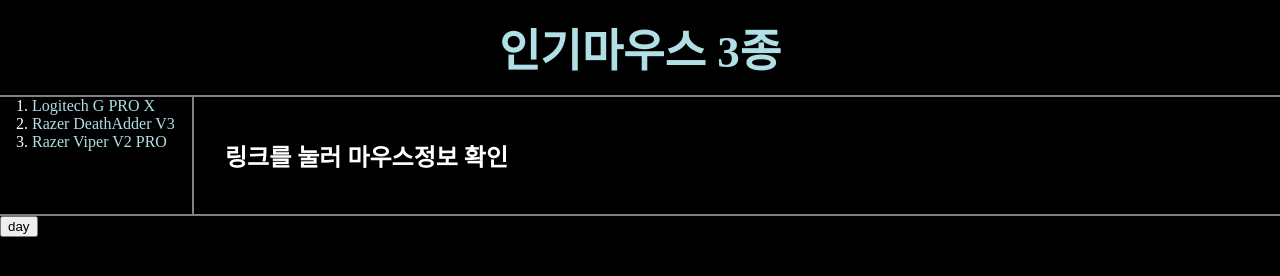
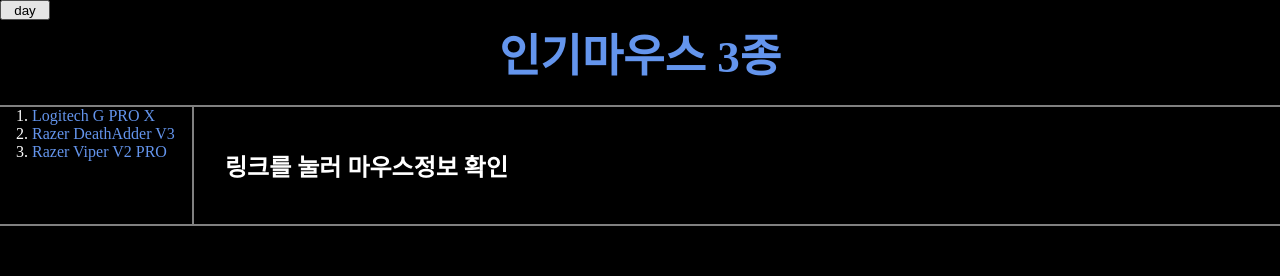
Before and after one commit to MELATONIN99/My-first-web-site, a plain HTML site: page index.html in a window 1280 px wide. Both pictures are taken after a click on the button "night". Drawn offline with nearby package versions, Linux system fonts and the light colour scheme.

Commit message:
Add files via upload

```diff
--- /dev/null
+++ b/colors.js
@@ -0,0 +1,44 @@
+var Links = {
+    setColor:function(color){
+    // var alist = document.querySelectorAll('a');
+    // var i = 0;
+    // while(i < alist.length){
+    // alist[i].style.color = color;
+    // i = i + 1;
+    //   }
+      $('a').css('color', color);
+     }
+    }
+  var Body = {
+    setColor:function (color){
+        document.querySelector('body').style.color = color;
+    },
+
+    setBackgroundColor:function (color){
+        document.querySelector('body').style.backgroundColor = color;
+    }
+    }
+            function nightDayHandler(event) {
+                const bodyElement = document.querySelector('body');
+                bodyElement.classList.toggle('night');
+
+                const button = event.target;
+                      if(button.value ==='night'){
+                      button.value ='day';
+                      }
+                      else {
+                button.value ='night';
+                }
+              }
+
+    // function nightDayHandler(){
+    //     var target = document.querySelector('body');
+    //       if(self.value ==='night'){
+    //       self.value ='day';
+
+
+
+
+    // } else {
+    // self.value ='night';
+    // }}
--- a/index.html
+++ b/index.html
@@ -1,7 +1,7 @@
 <!doctype html>
 <html>
 <head>
-
+    <meta charset="utf-8">
     <!-- Google tag (gtag.js) -->
     <script async src="https://www.googletagmanager.com/gtag/js?id=G-2YM0J5SZGH"></script>
     <script>
@@ -10,19 +10,21 @@
   gtag('js', new Date());
 
   gtag('config', 'G-2YM0J5SZGH');
-    </script>
+
+</script>
+<script src="https://ajax.googleapis.com/ajax/libs/jquery/3.7.0/jquery.min.js"></script>
+<script src="colors.js"></script>
+
+<link rel="stylesheet" href="style.css">
+
 <title>Welcoome! 마우스 정보</title>
-    <meta charset="utf-8">
-    <link rel="stylesheet" href="style.css">
-
-
 
 </head>
 
 <body>
-    <h1><a href="index.html">인기마우스 3종</a></h1>
-
-
+  <input type="button" value="night" onclick="
+  nightDayHandler(event);">
+   <h1><a href="index.html">인기마우스 3종</a></h1>
 <div id="grid">
     <ol>
     <li><a href="1.html">Logitech G PRO X </a></li>
@@ -48,34 +50,6 @@
     <!--End of Tawk.to Script-->
 
 
-    <input type="button" value="night" onclick="
-    var target = document.querySelector('body');
-    if(this.value ==='night'){
-    target.style.backgroundColor = 'black';
-    target.style.color = 'white';
-    this.value ='day';
-
-    var alist = document.querySelectorAll('a');
-    var i = 0;
-    while(i < alist.length){
-    alist[i].style.color = 'powderblue'
-    i = i + 1;
-}
-
-    } else {
-    target.style.backgroundColor = 'white';
-    target.style.color = 'black';
-    this.value ='night';
-
-    var alist = document.querySelectorAll('a');
-    var i = 0;
-    while(i < alist.length){
-    alist[i].style.color = ''
-    i = i + 1;
-
-    }
-}
-">
 
 
 
--- a/style.css
+++ b/style.css
@@ -7,7 +7,6 @@ body{
 }
 .all {
     color:cornflowerblue;
-
 }
 .saw {
     color:rgb(134, 68, 134);
@@ -17,10 +16,14 @@ h1 {
     border-bottom:2px solid gray;
     margin:0px;
     text-align: center;
-    padding:15px;
-
-
-
+    padding:20px;
+}
+input {
+    padding:0px;
+    display:inline;
+    float:left;
+    width:50px;
+    height:20px;
 }
 h2 {
     display:inline
@@ -30,7 +33,7 @@ a:link {
     text-decoration: none;
 }
 a:visited {
-    color:rgb(33, 49, 78);
+    color:darkcyan;
 }
 ol {
     border-right: 2px solid gray;
@@ -38,7 +41,6 @@ ol {
     margin:0px;
     padding: 0px;
     padding-left: 32px;
-
 }
 #grid{
     display: grid;
@@ -49,7 +51,7 @@ ol {
     padding:25px;
     padding-top:25px;
 }
-@media(max-width:800px){
+@media(max-width:550px){
     #grid{
     display: block;
 }
@@ -60,3 +62,13 @@ ol {
         border-bottom:none;
     }
 }
+.night {
+    background-color: black;
+    color: white;
+}
+.night #active {
+    color:pink;
+}
+.night a:visited {
+    color:skyblue;
+}
```
Also changed, not shown: 1.html (+8 -2 lines), 2.html (+7 -2 lines), 3.html (+7 -3 lines), box.html (+1 -1 lines), ex8.html (added, +63 -0 lines), ex9.html (added, +39 -0 lines).
